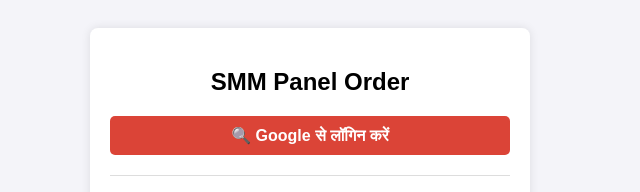
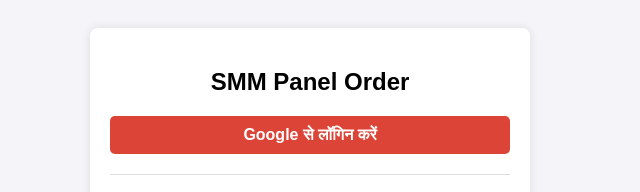
Before and after one commit to kkuvagaming-sketch/my-dream-journey, a website: page index.html in a window 1280 px wide. Shown: the top 192 px of the page, 330-970 px from the left. Drawn offline with Linux system fonts and the light colour scheme.

Commit message:
Update index.html

```diff
--- a/index.html
+++ b/index.html
@@ -1,4 +1,4 @@
-<!DOCTYPE html>
+ <!DOCTYPE html>
 <html lang="hi">
 <head>
     <meta charset="UTF-8">
@@ -21,7 +21,7 @@
 
         <!-- Google Login Button -->
         <a href="/auth/google" class="google-btn">
-            🔍 Google से लॉगिन करें
+            Google से लॉगिन करें
         </a>
 
         <hr style="margin: 20px 0; border: 0; border-top: 1px solid #ddd;">
```
